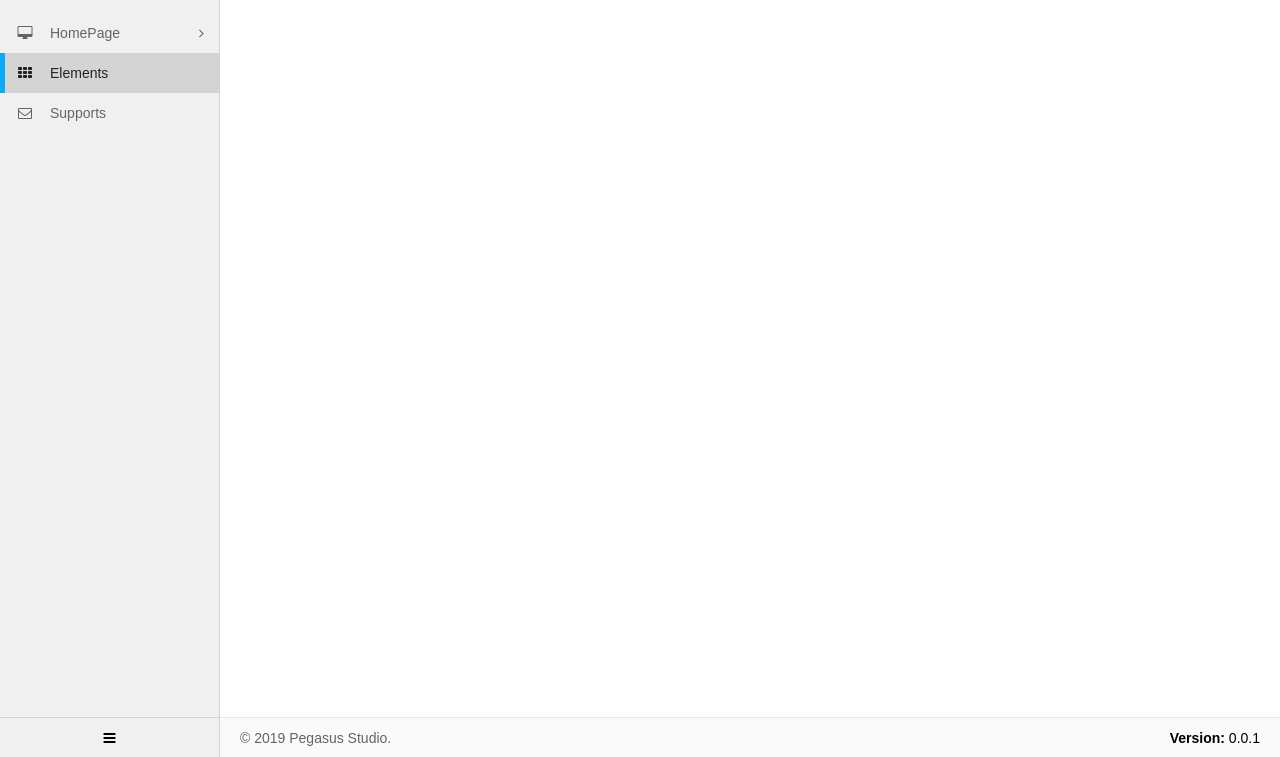
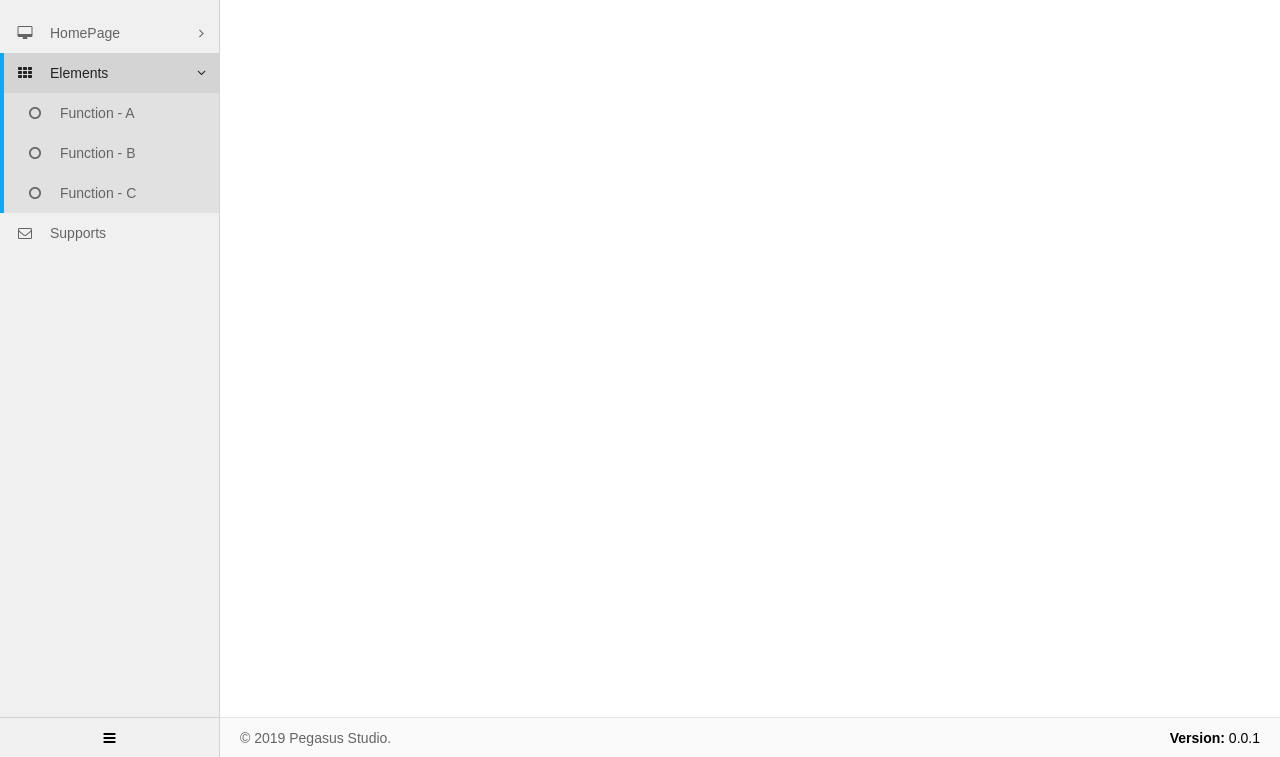
Before and after one commit to TcTat29/PegasusProject, a plain HTML site: page index.html in a window 1280 px wide. Both pictures are taken after a click on the item "Elements". Shown: the part 43-800 px from the top of the page. Drawn offline with nearby package versions, Linux system fonts and the light colour scheme; files that its build step writes are made by us from their sources.

Commit message:
2019/07/16

```diff
--- a/css/pegasus.css
+++ b/css/pegasus.css
@@ -130,7 +130,7 @@ ul.pgs-menu,ul.pgs-child-menu {
 }
 ul.pgs-menu > li {
     position: relative;
-    background: rgb(240, 240, 240);
+    /* background: rgb(240, 240, 240); */
 }
 ul.pgs-menu > li.pgs-menu-header {
     padding: 8px 0 8px 0;
@@ -151,7 +151,7 @@ ul.pgs-menu > li.menu-active::after {
     top: 0;
     bottom: 0;
     left: 0;
-    width: 5px;
+    width: 4px;
     background: rgb(10, 170, 250);
 }
 ul.pgs-menu > li.menu-open {
--- a/index.html
+++ b/index.html
@@ -43,7 +43,7 @@
 
                     </li>
                     <li class="pgs-menu-item">
-                        <a href="#"><i class="fa fa-desktop"></i><span>HomePage</span><span class="pgs-menu-item-status"><i class="fa fa-angle-right"></i></span></a>
+                        <a href="#"><i class="fa fa-desktop"></i><span>HomePage</span></a>
                         <ul class="pgs-child-menu">
                             <li>
                                 <a href="#"><i class="fa fa-circle-o"></i><span>Function - A</span></a>
@@ -55,6 +55,17 @@
                     </li>
                     <li class="pgs-menu-item">
                         <a href="#"><i class="fa fa-th"></i><span>Elements</span></a>
+                        <ul class="pgs-child-menu">
+                            <li>
+                                <a href="#"><i class="fa fa-circle-o"></i><span>Function - A</span></a>
+                            </li>
+                            <li>
+                                <a href="#"><i class="fa fa-circle-o"></i><span>Function - B</span></a>
+                            </li>
+                            <li>
+                                <a href="#"><i class="fa fa-circle-o"></i><span>Function - C</span></a>
+                            </li>
+                        </ul>
                     </li>
                     <li class="pgs-menu-item">
                         <a href="#"><i class="fa fa-envelope-o"></i><span>Supports</span></a>
--- a/js/pegasus.js
+++ b/js/pegasus.js
@@ -1,4 +1,8 @@
 $(function () {
+    $(".pgs-child-menu").each(function(){
+        $(this).parent().children("a").append('<span class="pgs-menu-item-status"><i class="fa fa-angle-right"></i></span>');
+    })
+
     $(".pgs-toggle-sidebar").click(function () {
         $(".menu-open").click();
         if ($(".pgs-sidebar").hasClass("pgs-sidebar-complete")) {
@@ -46,6 +50,7 @@ $(function () {
                     $(e).removeAttr("style");
                 }, 300)
             } else {
+                $(".menu-open").click();
                 var h1 = $(e).height();
                 $(e).find("ul").show();
                 var h2 = $(e).height();
```
